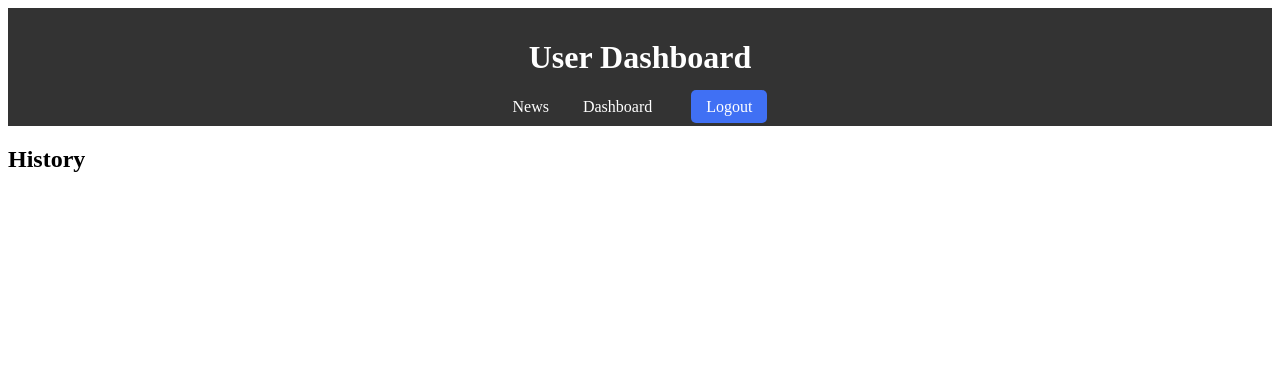
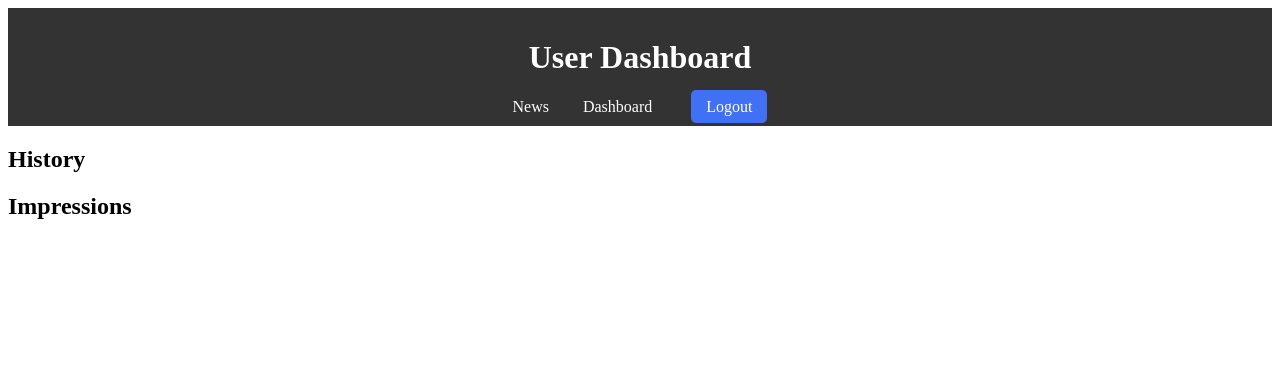
Before and after one commit to kuper0201/NewsWeb_Flask, a Flask app: page /dashboard in a window 1280 px wide. Shown: the top 386 px of the page. Run offline with Flask 3, Linux system fonts and the light colour scheme; the visitor is signed in with stand-in values (Sample User, id 1).

Commit message:
implement impression

```diff
--- a/app/routes.py
+++ b/app/routes.py
@@ -3,6 +3,7 @@ from flask_login import login_user, login_required, logout_user, current_user
 from werkzeug.security import generate_password_hash, check_password_hash
 from app import app, db, login_manager
 from app.models import User, News
+import json
 
 @login_manager.user_loader
 def load_user(user_id):
@@ -11,15 +12,18 @@ def load_user(user_id):
 @app.route("/")
 def home():
     titles = read_from_db()
-    return render_template("news_list.html", titles=titles)
+    codes = [title.get("id") for title in titles]
+    return render_template("news_list.html", titles=titles, codes=codes)
 
 @app.route("/save_click", methods=["POST"])
 def save_click():
     data = request.json
     id = data.get("code")
+    impressions = json.loads(data.get("impressions"))
 
     if id and current_user.is_authenticated:
         current_user.add_history(id)
+        current_user.add_impressions(impressions)
         return jsonify({"message": "Click saved!", "history": current_user.history}), 200
 
     return jsonify({"message": "Invalid request"}), 400
@@ -65,7 +69,8 @@ def register():
 @login_required
 def dashboard():
     histories = current_user.history.split(",") if current_user.history else []
-    return render_template('dashboard.html', histories=histories)
+    impressions = current_user.impressions.split(",") if current_user.impressions else []
+    return render_template('dashboard.html', histories=histories, impressions=impressions)
 
 @app.route('/logout')
 @login_required
--- a/app/templates/dashboard.html
+++ b/app/templates/dashboard.html
@@ -31,13 +31,13 @@
             </ul>
         </div>
 
-        <!-- <div>
+        <div>
             <h2>Impressions</h2>
             <ul>
                 {% for item in impressions %}
                     <li> {{ item }} </li>
                 {% endfor %}
             </ul>
-        </div> -->
+        </div>
     </body>
 </html>
--- a/app/templates/news_list.html
+++ b/app/templates/news_list.html
@@ -14,7 +14,7 @@
                     headers: {
                         "Content-Type": "application/json"
                     },
-                    body: JSON.stringify({ code: code })
+                    body: JSON.stringify({ code: code, impressions: "{{ codes }}" })
                 })
                 .then(response => response.json())
                 .then(data => {
```
Also changed, not shown: app/models.py (+14 -2 lines).
